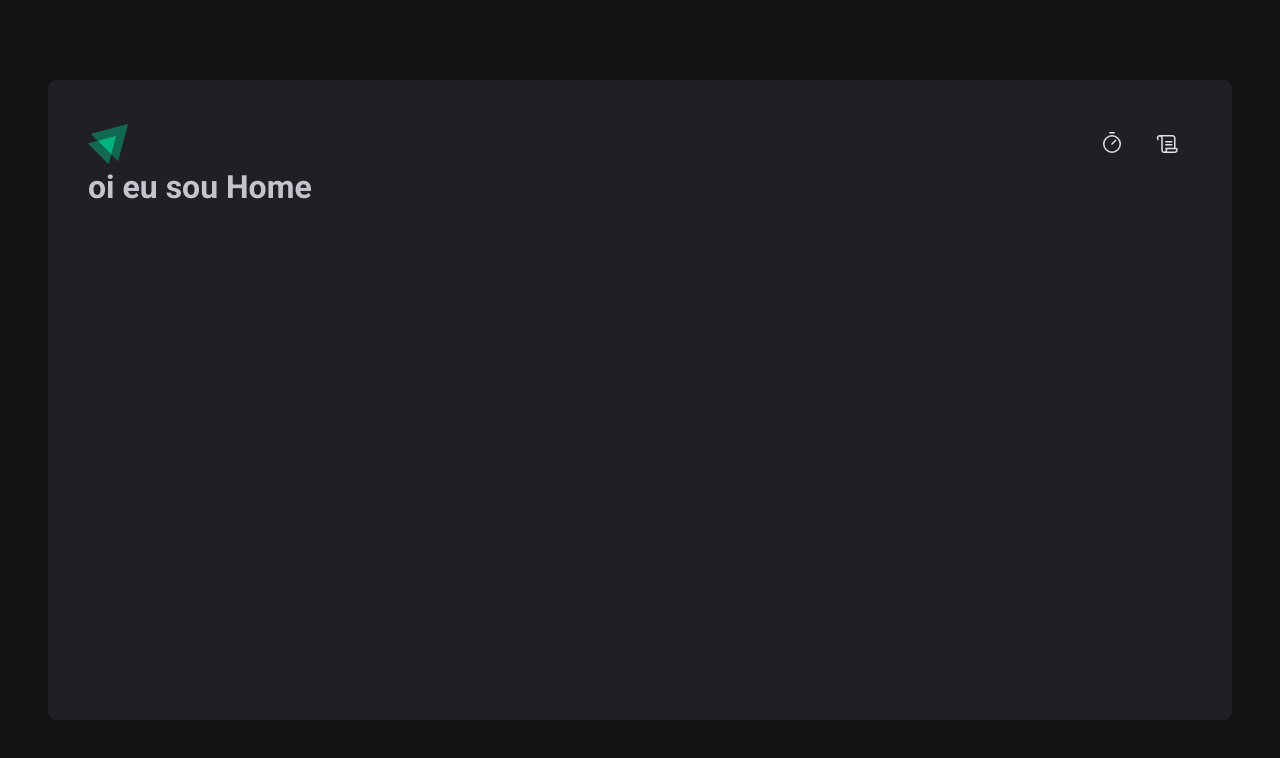
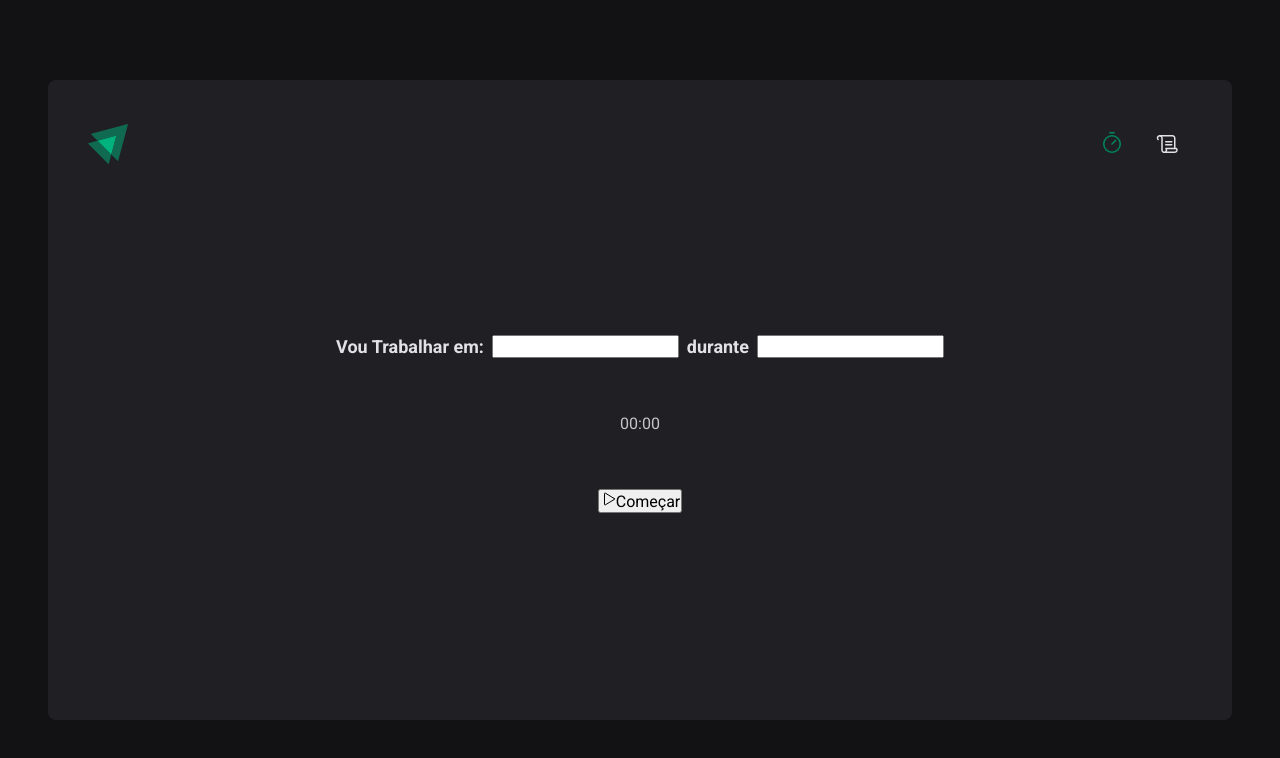
Before and after one commit to vih0/igniteTimer, a React (Vite) app: page / in a window 1280 px wide. Shown: the top 758 px of the page. Built offline with nearby package versions, Linux system fonts and the light colour scheme.

Commit message:
create page home and styles home

```diff
--- a/src/components/Header/index.tsx
+++ b/src/components/Header/index.tsx
@@ -1,17 +1,18 @@
 import { HeaderContainer } from './style'
 import Logo from '../../assets/Logo.svg'
 import { Scroll, Timer } from 'phosphor-react'
+import { NavLink } from 'react-router-dom'
 export function Header() {
   return (
     <HeaderContainer>
       <img src={Logo} alt="" />
       <nav>
-        <a href="">
+        <NavLink to="/" title="Timer">
           <Timer size={24} />
-        </a>
-        <a href="">
+        </NavLink>
+        <NavLink to="/history" title="Histórico">
           <Scroll size={24} />
-        </a>
+        </NavLink>
       </nav>
     </HeaderContainer>
   )
--- a/src/components/Header/style.ts
+++ b/src/components/Header/style.ts
@@ -17,6 +17,12 @@
       color: ${(props) => props.theme['gray-100']};
       border-top: 3px solid transparent;
       border-bottom: 3px solid transparent;
+      &:hover {
+        border-bottom: 3px solid ${(props) => props.theme['green-500']};
+      }
+      &.active {
+        color: ${(props) => props.theme['green-500']};
+      }
     }
   }
 `
--- a/src/pages/Home.tsx
+++ /dev/null
@@ -1,3 +0,0 @@
-export function Home() {
-  return <h1>oi eu sou Home</h1>
-}
--- /dev/null
+++ b/src/pages/Home/index.tsx
@@ -0,0 +1,28 @@
+import { Play } from 'phosphor-react'
+import { CountdownContainer, FormContainer, HomeContainer } from './style'
+
+export function Home() {
+  return (
+    <HomeContainer>
+      <form action="">
+        <FormContainer>
+          <label htmlFor="task">Vou Trabalhar em: </label>
+          <input id="task" />
+          <label htmlFor="minutesAmount">durante</label>
+          <input type="number" id="minutesAmount" />
+        </FormContainer>
+        <CountdownContainer>
+          <span>0</span>
+          <span>0</span>
+          <span>:</span>
+          <span>0</span>
+          <span>0</span>
+        </CountdownContainer>
+        <button type="submit">
+          <Play />
+          Começar
+        </button>
+      </form>
+    </HomeContainer>
+  )
+}
--- /dev/null
+++ b/src/pages/Home/style.ts
@@ -0,0 +1,28 @@
+import styled from 'styled-components'
+
+export const HomeContainer = styled.main`
+  height: 100%;
+  flex: 1;
+  display: flex;
+  flex-direction: column;
+  align-items: center;
+  justify-content: center;
+  form {
+    display: flex;
+    flex-direction: column;
+    align-items: center;
+    gap: 3.5rem;
+  }
+`
+export const FormContainer = styled.div`
+  width: 100%;
+  display: flex;
+  align-items: center;
+  justify-content: center;
+  gap: 0.5rem;
+  color: ${(props) => props.theme['gray-100']};
+  font-size: 1.125rem;
+  font-weight: bold;
+  flex-wrap: wrap;
+`
+export const CountdownContainer = styled.div``
```
